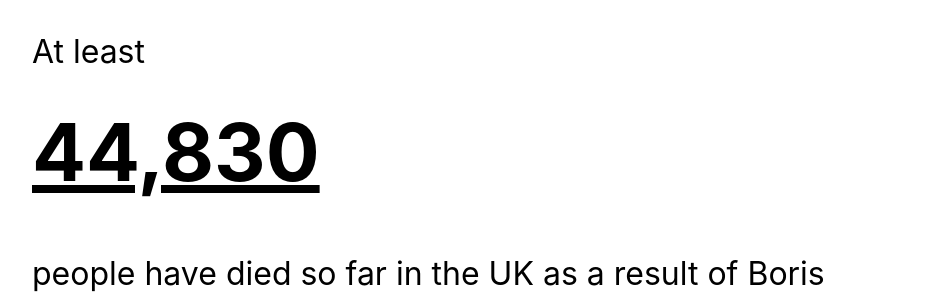
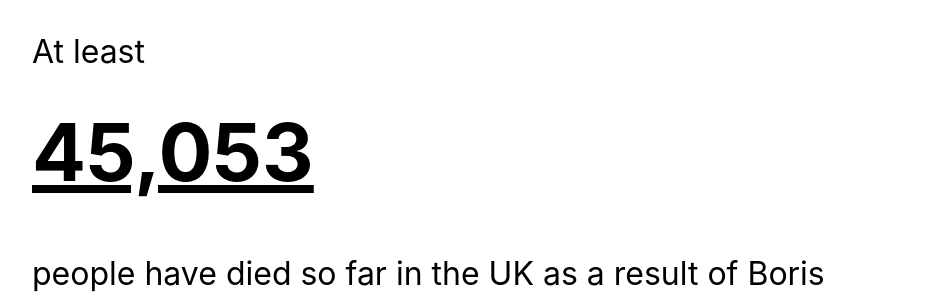
Before and after one commit to jacquescorbytuech/Boris-Johnson, a Jekyll site: the page built from index.html, in a window 1280 px wide. Shown: the top 297 px of the page, without its empty margins (168-1111 px from the left). Built offline with Jekyll 4.4.1, drawn with Linux system fonts in a browser that asks for light colours.

Commit message:
Update index.html

```diff
--- a/index.html
+++ b/index.html
@@ -3,7 +3,7 @@
 ---
 
 <p>At least</p>
-<h1>44,830</h1>
+<h1>45,053</h1>
 <p>people have died so far in the UK as a result of Boris Johnson and his government's incompetent handling of the Covid-19 crisis.</p>
 <p>According to the Financial Times and data from the Office of National Statistics, this number is likely to be <a href="https://www.ft.com/content/3c53ab12-d859-4ceb-b262-f6a0221ca129">significantly higher</a>.</p>
 <p>Still happy to have this idiot leading the country?</p>
```
